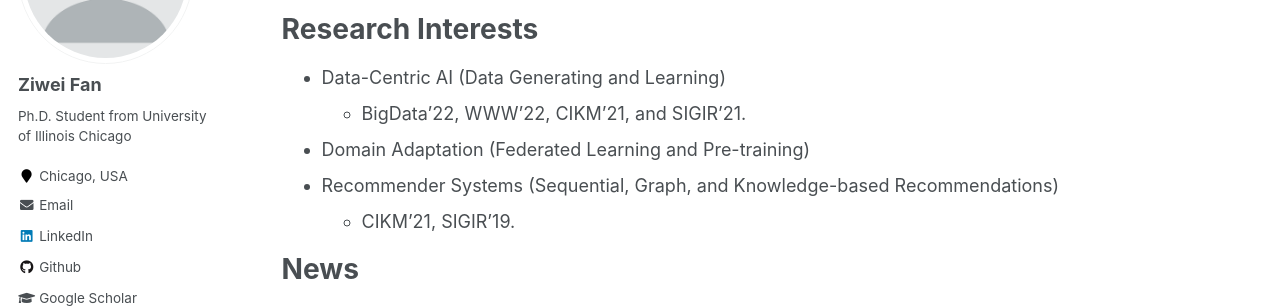
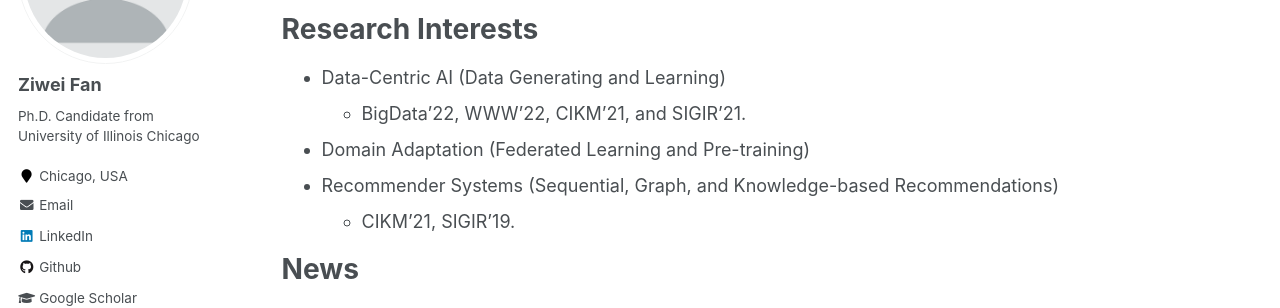
Before and after one commit to ziwei-fan/ziwei-fan.github.io, a Jekyll site: the page built from _pages/about.md, in a window 1280 px wide. Shown: the part 229-537 px from the top of the page. Built offline with Jekyll 4.4.1, drawn with Linux system fonts in a browser that asks for light colours.

Commit message:
Update _config.yml

```diff
--- a/_config.yml
+++ b/_config.yml
@@ -82,7 +82,7 @@ analytics:
 author:
   name             : "Ziwei Fan"
   avatar           : "profile.png"
-  bio              : "Ph.D. Student from University of Illinois Chicago"
+  bio              : "Ph.D. Candidate from University of Illinois Chicago"
   location         : "Chicago, USA"
   employer         :
   pubmed           :
```
